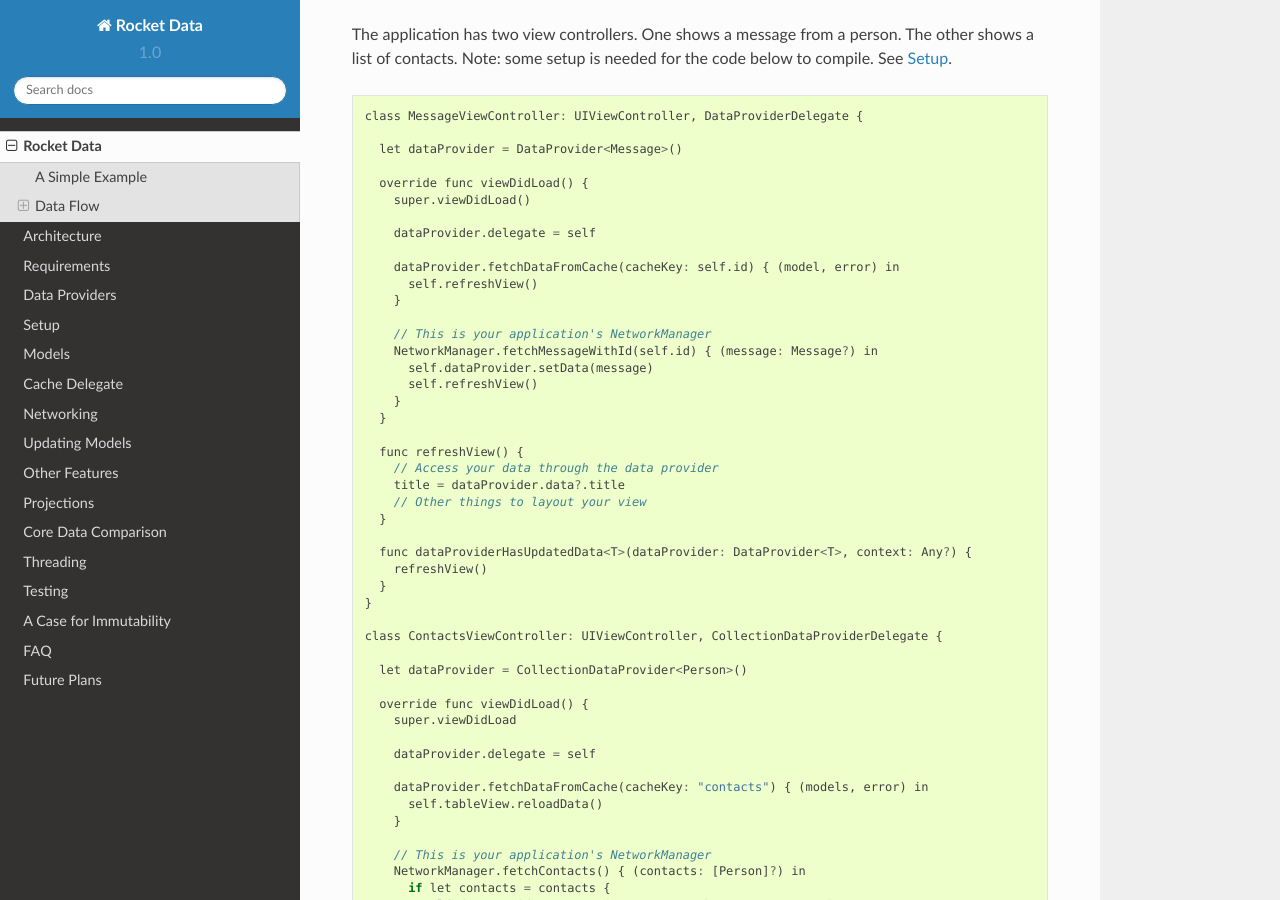
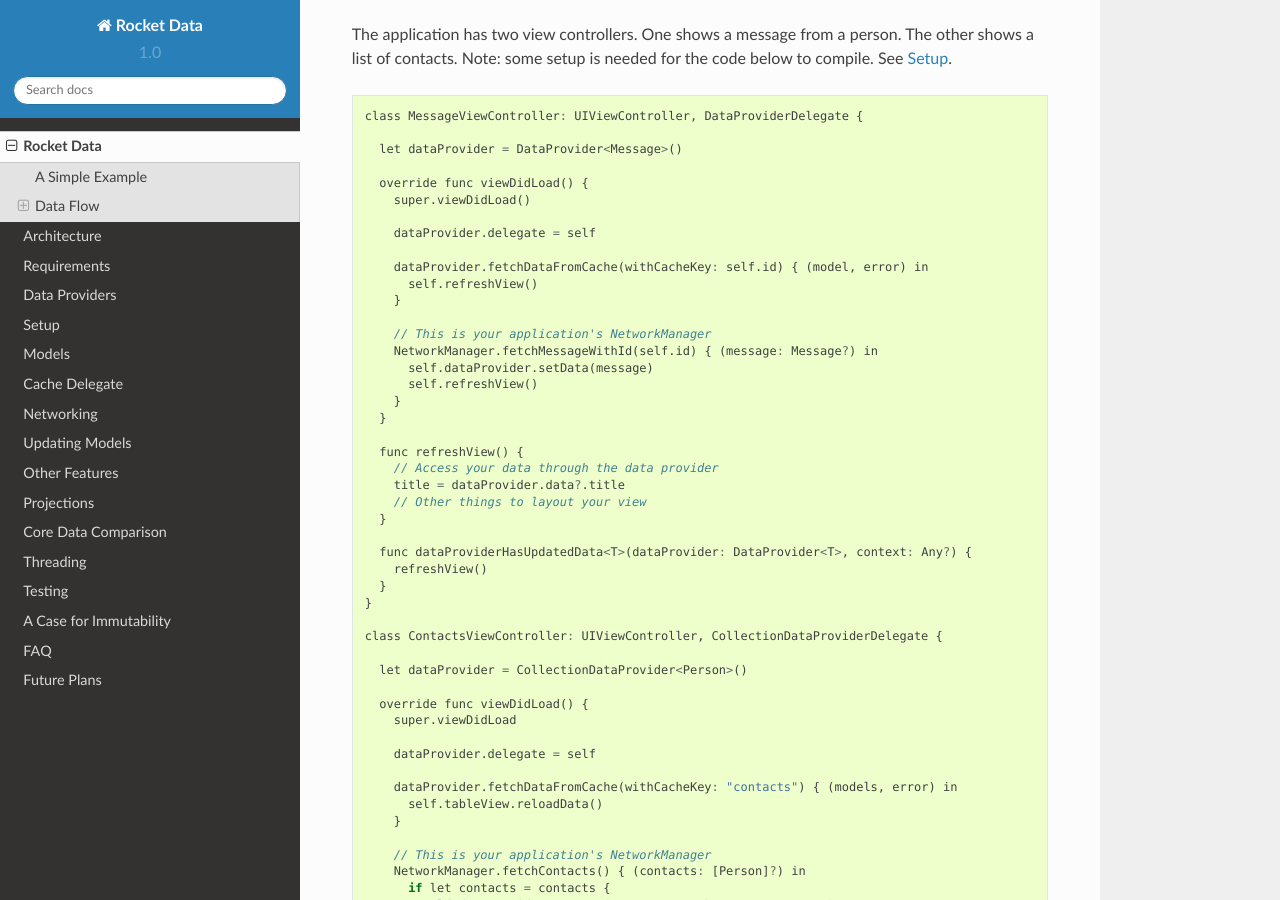
Before and after one commit to plivesey/RocketData, a Sphinx documentation site: the page built from docs/pages/010_rocketData.rst, in a window 1280 px wide and 900 px high, scrolled down 697 px. Built offline with Sphinx 7.4.7 and the Read the Docs theme 2.0.0, drawn with Linux system fonts in a browser that asks for light colours.

Commit message:
Small fix to the docs for API changes

```diff
--- a/docs/pages/010_rocketData.rst
+++ b/docs/pages/010_rocketData.rst
@@ -23,7 +23,7 @@ The application has two view controllers. One shows a message from a person. The
 
       dataProvider.delegate = self
 
-      dataProvider.fetchDataFromCache(cacheKey: self.id) { (model, error) in
+      dataProvider.fetchDataFromCache(withCacheKey: self.id) { (model, error) in
         self.refreshView()
       }
 
@@ -54,7 +54,7 @@ The application has two view controllers. One shows a message from a person. The
 
       dataProvider.delegate = self
 
-      dataProvider.fetchDataFromCache(cacheKey: "contacts") { (models, error) in
+      dataProvider.fetchDataFromCache(withCacheKey: "contacts") { (models, error) in
         self.tableView.reloadData()
       }
 
```
